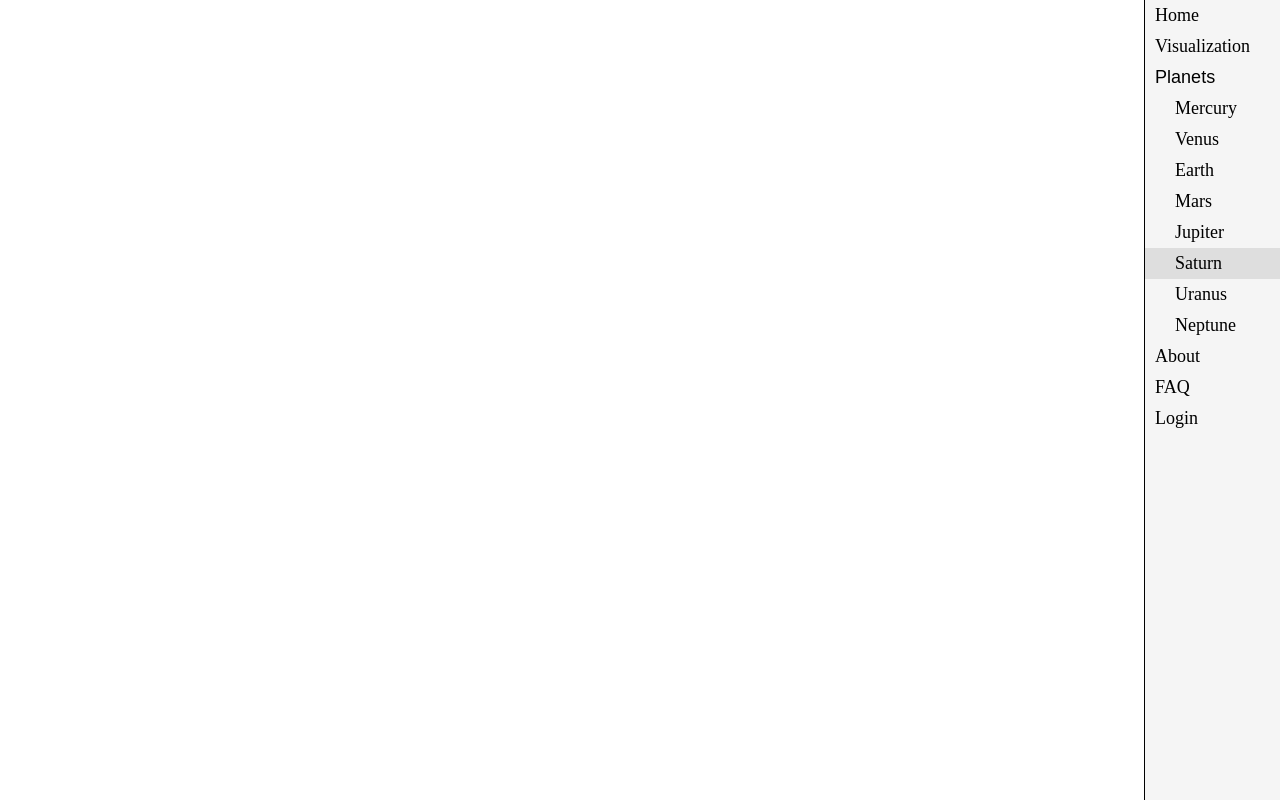
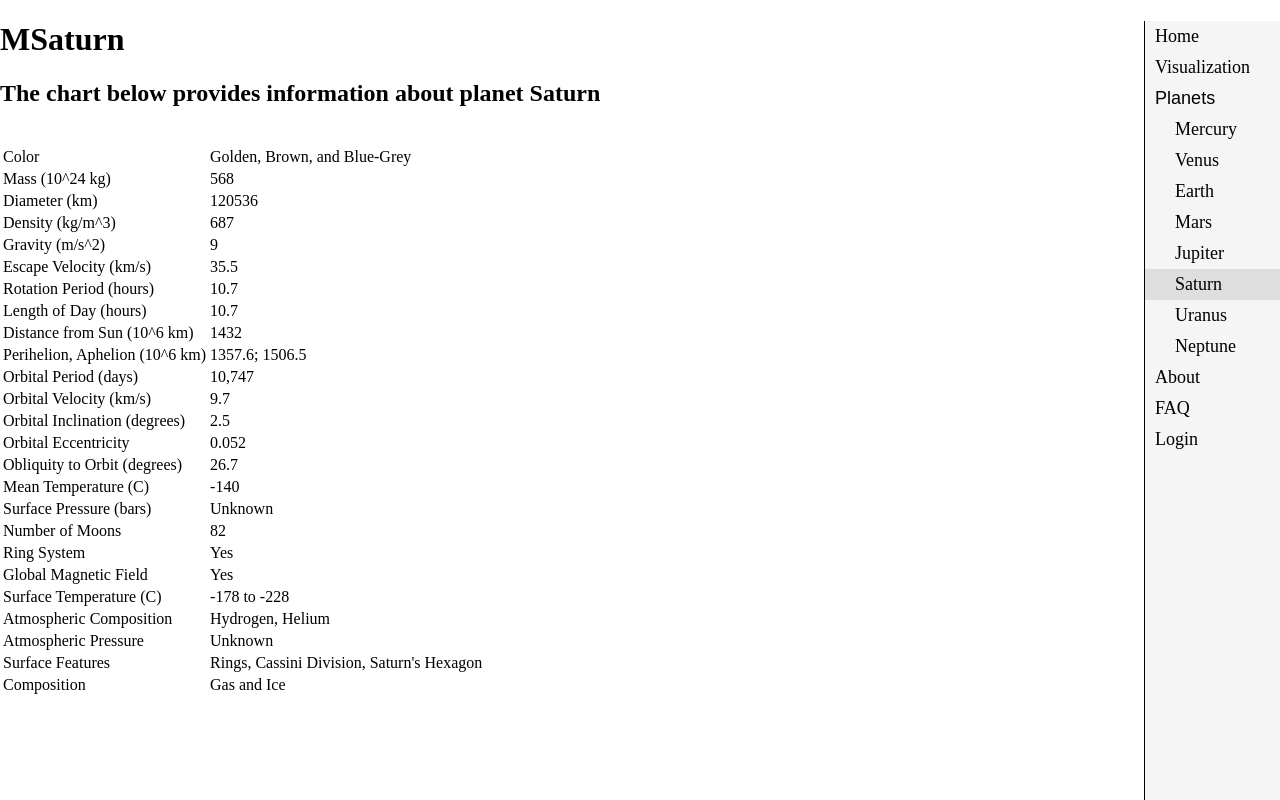
Before and after one commit to darvr1/Solar-System-Data-Visualization, a plain HTML site: page public/planets/saturn.html in a window 1280 px wide. Drawn offline with Linux system fonts and the light colour scheme.

Commit message:
added neptune and uranus and saturn

```diff
--- a/public/planets/saturn.html
+++ b/public/planets/saturn.html
@@ -26,4 +26,109 @@
             <a href="../login.html">Login</a>
         </nav>
     </body>
+    <h1>MSaturn</h1>
+    <h2>The chart below provides information about planet Saturn</h2>
+    <br>
+    <table>
+        <tr>
+            <td>Color</td>
+            <td>Golden, Brown, and Blue-Grey</td>
+        </tr>
+        <tr>
+            <td>Mass (10^24 kg)</td>
+            <td>568</td>
+        </tr>
+        <tr>
+            <td>Diameter (km)</td>
+            <td>120536</td>
+        </tr>
+        <tr>
+            <td>Density (kg/m^3)</td>
+            <td>687</td>
+        </tr>
+        <tr>
+            <td>Gravity (m/s^2)</td>
+            <td>9</td>
+        </tr>
+        <tr>
+            <td>Escape Velocity (km/s)</td>
+            <td>35.5</td>
+        </tr>
+        <tr>
+            <td>Rotation Period (hours)</td>
+            <td>10.7</td>
+        </tr>
+        <tr>
+            <td>Length of Day (hours)</td>
+            <td>10.7</td>
+        </tr>
+        <tr>
+            <td>Distance from Sun (10^6 km)</td>
+            <td>1432</td>
+        </tr>
+        <tr>
+            <td>Perihelion, Aphelion (10^6 km)</td>
+            <td>1357.6; 1506.5</td>
+        </tr>
+        <tr>
+            <td>Orbital Period (days)</td>
+            <td>10,747</td>
+        </tr>
+        <tr>
+            <td>Orbital Velocity (km/s)</td>
+            <td>9.7</td>
+        </tr>
+        <tr>
+            <td>Orbital Inclination (degrees)</td>
+            <td>2.5</td>
+        </tr>
+        <tr>
+            <td>Orbital Eccentricity</td>
+            <td>0.052</td>
+        </tr>
+        <tr>
+            <td>Obliquity to Orbit (degrees)</td>
+            <td>26.7</td>
+        </tr>
+        <tr>
+            <td>Mean Temperature (C)</td>
+            <td>-140</td>
+        </tr>
+        <tr>
+            <td>Surface Pressure (bars)</td>
+            <td>Unknown</td>
+        </tr>
+        <tr>
+            <td>Number of Moons</td>
+            <td>82</td>
+        </tr>
+        <tr>
+            <td>Ring System</td>
+            <td>Yes</td>
+        </tr>
+        <tr>
+            <td>Global Magnetic Field</td>
+            <td>Yes</td>
+        </tr>
+        <tr>
+            <td>Surface Temperature (C)</td>
+            <td>-178 to -228</td>
+        </tr>
+        <tr>
+            <td>Atmospheric Composition</td>
+            <td>Hydrogen, Helium</td>
+        </tr>
+        <tr>
+            <td>Atmospheric Pressure</td>
+            <td>Unknown</td>
+        </tr>
+        <tr>
+            <td>Surface Features</td>
+            <td>Rings, Cassini Division, Saturn's Hexagon</td>
+        </tr>
+        <tr>
+            <td>Composition</td>
+            <td>Gas and Ice</td>
+        </tr>
+    </table>
 </html>
```
Also changed, not shown: public/about.html (+1 -0 lines), public/planets/uranus.html (+105 -0 lines).
